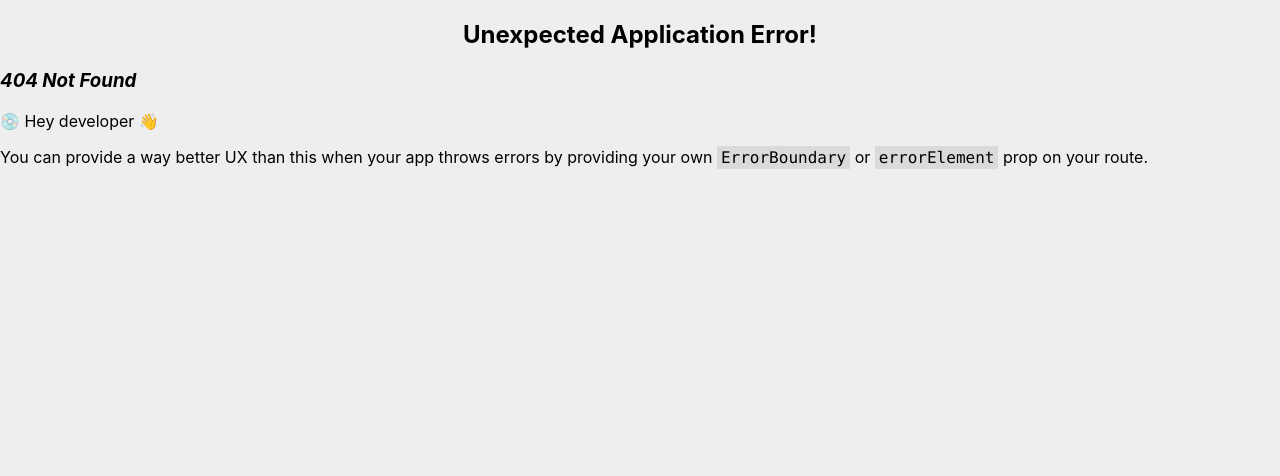
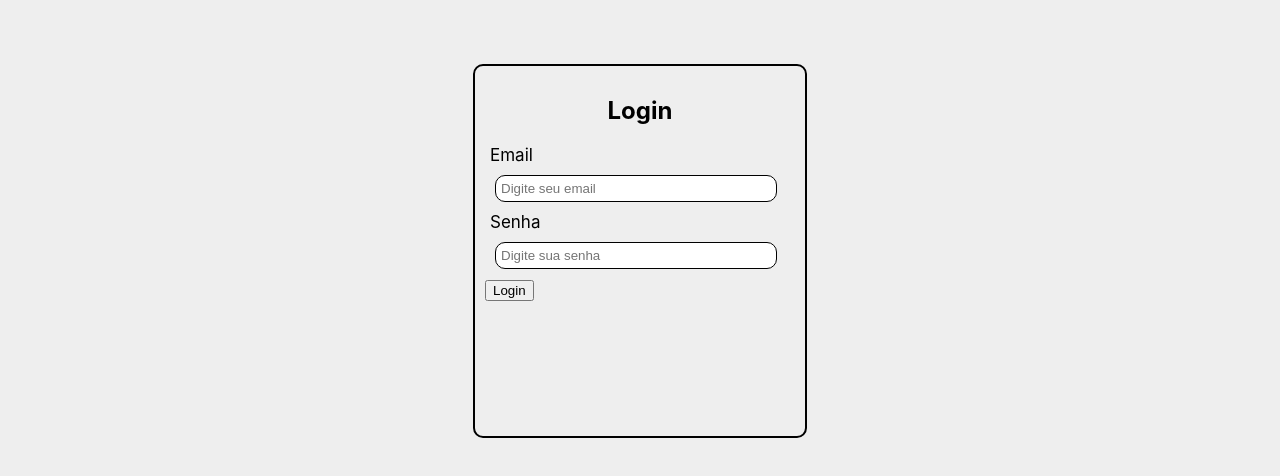
Before and after one commit to Geronilton/gerenciador_de_produtos, a React (Create React App) app: page /login in a window 1280 px wide. Before the commit this address had no page. Shown: the top 476 px of the page. Built offline with nearby package versions, Linux system fonts and the light colour scheme.

Commit message:
componente login preparado

```diff
--- /dev/null
+++ b/src/components/login/login.css
@@ -0,0 +1,16 @@
+
+ .divLogin{
+
+    height:100%;
+    display: flex;
+    justify-content: center;
+    align-items: center;
+    margin-top: 5%;
+ }
+.login{
+    padding: 10px;
+    border: 2px solid black;
+    border-radius: 10px;
+    width: 310px;
+    height: 350px;
+}
--- /dev/null
+++ b/src/components/login/login.js
@@ -0,0 +1,76 @@
+import React, { useState } from "react";
+import { useNavigate } from "react-router-dom";
+import axios from "axios";
+import './login.css'
+
+
+const Login = () => {
+
+    const [email, setEmail] = useState('');
+    const [password, setPassword] = useState('');
+
+    const navigate = useNavigate();
+
+    const handleclick = async () => {
+        try {
+            const response = await axios.post('http://localhost:3001/login', {
+                email: email,
+                password: password
+            })
+            if (response.status === 200) {
+                console.log("sucesso")
+                navigate("/")
+            }
+
+        } catch (error) {
+            alert("verifique se os campos estão corretos!")
+            console.log("erro ao logar(cliente)", error)
+        }
+
+    }
+
+    return (
+        <div className="divLogin">
+            <div className="login">
+                <h2>Login</h2>
+
+                <form>
+                    <label className="labelEmail" htmlFor="email">Email</label>
+                    <br />
+                    <input
+                        className="inputEmail"
+                        type="email"
+                        id="email"
+                        placeholder="Digite seu email"
+                        value={email}
+                        onChange={(e) => setEmail(e.target.value)}
+                    />
+                    <br />
+
+                    <label className="labelPass" htmlFor="password">Senha</label>
+                    <br />
+                    <input
+                        className="inputPass"
+                        type="password"
+                        id="password"
+                        placeholder="Digite sua senha"
+                        value={password}
+                        onChange={(e) => setPassword(e.target.value)}
+                    />
+                    <br />
+
+                    <button
+                        className="buttonSubmit"
+                        type="button"
+                        onClick={handleclick}
+                    >
+                        Login
+                    </button>
+                </form>
+
+            </div>
+        </div>
+    );
+};
+
+export default Login;
--- a/src/index.js
+++ b/src/index.js
@@ -6,6 +6,7 @@ import reportWebVitals from './reportWebVitals';
 
 import { createBrowserRouter, RouterProvider } from 'react-router-dom';
 import Cadastro from './components/cadastro/cadastro';
+import Login from './components/login/login'
 import Criartarefa from './components/main/criartarefa/criartarefa';
 
 const router = createBrowserRouter([
@@ -22,6 +23,10 @@ const router = createBrowserRouter([
   {
     path: '/cadastro',
     element:<Cadastro />
+  },
+  {
+    path:'/login',
+    element:<Login />
   }
 ])
 
```
